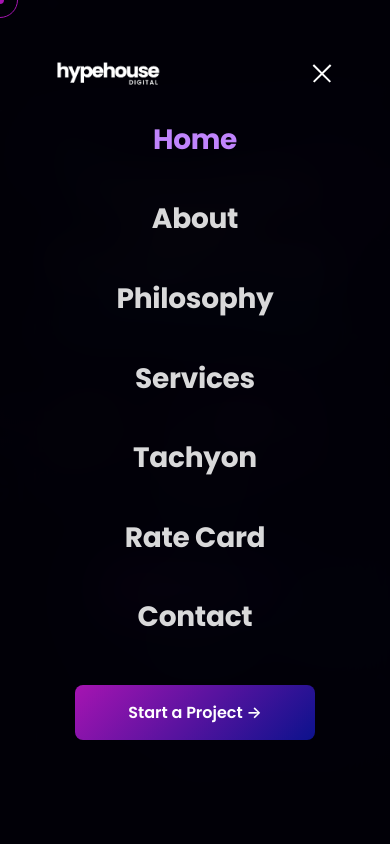
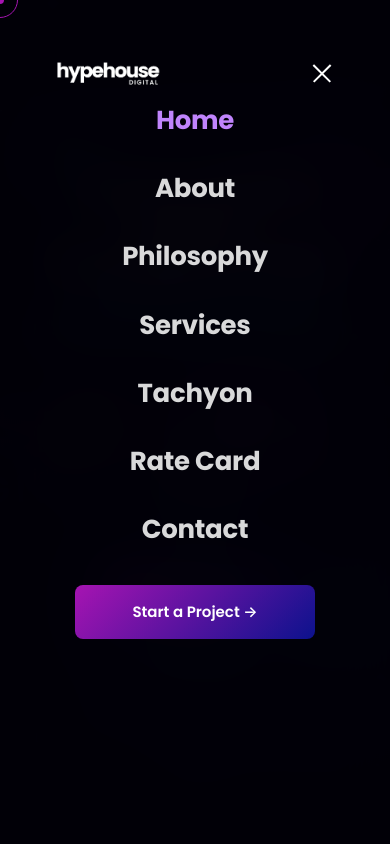
Before and after one commit to faryalamin6-collab/Hype-House, a Next.js app: page / in a window 390 px wide. Both pictures are taken after a click on the button "Toggle menu". Shown: the top 844 px of the page. Built offline with nearby package versions, Linux system fonts and the light colour scheme.

Commit message:
Fix mobile nav overlap + reduce section padding globally
- Mobile overlay: flex-start + paddingTop 88px so Home link is always clickable
- .page-top: 100px desktop / 90px mobile
- Section padding reduced across about, philosophy, home sections

https://claude.ai/code/session_01Sp7vZxT8utYKZszxNtZTKu

```diff
--- a/src/app/about/page.tsx
+++ b/src/app/about/page.tsx
@@ -119,7 +119,7 @@ export default function AboutPage() {
         background: 'rgba(255,255,255,0.02)',
         borderTop: '1px solid rgba(255,255,255,0.06)',
         borderBottom: '1px solid rgba(255,255,255,0.06)',
-        padding: '72px 48px',
+        padding: '56px 48px',
       }}>
         <div style={{ maxWidth: '1200px', margin: '0 auto' }}>
           <ScrollReveal>
@@ -167,7 +167,7 @@ export default function AboutPage() {
       </section>
 
       {/* ── TACHYON MENTION ──────────────────────────────────────────────── */}
-      <section style={{ position: 'relative', zIndex: 10, padding: '64px 48px' }}>
+      <section style={{ position: 'relative', zIndex: 10, padding: '48px 48px' }}>
         <div style={{ maxWidth: '800px', margin: '0 auto', textAlign: 'center' }}>
           <ScrollReveal>
             <div style={{
@@ -198,7 +198,7 @@ export default function AboutPage() {
       </section>
 
       {/* ── CLOSING QUOTE ────────────────────────────────────────────────── */}
-      <section style={{ position: 'relative', zIndex: 10, padding: '64px 48px 80px', textAlign: 'center' }}>
+      <section style={{ position: 'relative', zIndex: 10, padding: '48px 48px 64px', textAlign: 'center' }}>
         <ScrollReveal>
           <blockquote style={{
             fontFamily: 'var(--font-poppins)', fontWeight: 800,
--- a/src/app/globals.css
+++ b/src/app/globals.css
@@ -161,8 +161,8 @@ p, li, span:not(.gradient-text):not(.section-label) {
 
 /* ── INNER PAGE TOP SPACING ──────────────────────────────────────────────── */
 /* Clears the fixed navbar (≈68px) with intentional breathing room.         */
-.page-top { padding-top: 110px; }
-@media (max-width: 768px) { .page-top { padding-top: 80px; } }
+.page-top { padding-top: 100px; }
+@media (max-width: 768px) { .page-top { padding-top: 90px; } }
 
 /* Magnetic button base */
 .btn-primary {
--- a/src/components/layout/Navigation.tsx
+++ b/src/components/layout/Navigation.tsx
@@ -207,7 +207,7 @@ export default function Navigation() {
         </div>
       </nav>
 
-      {/* Mobile overlay */}
+      {/* Mobile overlay — starts below the navbar so logo never overlaps links */}
       <div
         style={{
           position: 'fixed',
@@ -219,8 +219,11 @@ export default function Navigation() {
           display: 'flex',
           flexDirection: 'column',
           alignItems: 'center',
-          justifyContent: 'center',
-          gap: '8px',
+          justifyContent: 'flex-start',
+          paddingTop: '88px',   /* clears the fixed navbar */
+          paddingBottom: '40px',
+          gap: '4px',
+          overflowY: 'auto',
           opacity: mobileOpen ? 1 : 0,
           pointerEvents: mobileOpen ? 'auto' : 'none',
           transition: 'opacity 0.3s ease',
@@ -234,14 +237,14 @@ export default function Navigation() {
             style={{
               fontFamily: 'var(--font-poppins)',
               fontWeight: 700,
-              fontSize: '28px',
+              fontSize: '26px',
               color: pathname === link.href ? '#C084FC' : 'rgba(255,255,255,0.85)',
               textDecoration: 'none',
-              padding: '12px 32px',
+              padding: '10px 32px',
               letterSpacing: '-0.01em',
               opacity: mobileOpen ? 1 : 0,
               transform: mobileOpen ? 'translateY(0)' : 'translateY(20px)',
-              transition: `opacity 0.4s ease ${i * 60}ms, transform 0.4s ease ${i * 60}ms`,
+              transition: `opacity 0.4s ease ${i * 50}ms, transform 0.4s ease ${i * 50}ms`,
             }}
           >
             {link.label}
@@ -252,10 +255,10 @@ export default function Navigation() {
           target="_blank"
           rel="noopener noreferrer"
           style={{
-            marginTop: '24px',
+            marginTop: '20px',
             fontFamily: 'var(--font-poppins)',
             fontWeight: 600,
-            fontSize: '16px',
+            fontSize: '15px',
             color: 'white',
             textDecoration: 'none',
             padding: '14px 40px',
@@ -266,7 +269,7 @@ export default function Navigation() {
             textAlign: 'center',
             opacity: mobileOpen ? 1 : 0,
             transform: mobileOpen ? 'translateY(0)' : 'translateY(20px)',
-            transition: `opacity 0.4s ease ${navLinks.length * 60}ms, transform 0.4s ease ${navLinks.length * 60}ms`,
+            transition: `opacity 0.4s ease ${navLinks.length * 50}ms, transform 0.4s ease ${navLinks.length * 50}ms`,
             display: 'block',
           }}
         >
--- a/src/components/sections/home/Philosophy.tsx
+++ b/src/components/sections/home/Philosophy.tsx
@@ -16,7 +16,7 @@ export default function Philosophy() {
       style={{
         position: 'relative',
         zIndex: 10,
-        padding: '80px 48px',
+        padding: '60px 48px',
       }}
     >
       <div style={{ maxWidth: '1280px', margin: '0 auto' }}>
--- a/src/components/sections/home/ServicesOverview.tsx
+++ b/src/components/sections/home/ServicesOverview.tsx
@@ -83,7 +83,7 @@ export default function ServicesOverview() {
 
   return (
     <section
-      style={{ position: 'relative', zIndex: 10, padding: '80px 48px' }}
+      style={{ position: 'relative', zIndex: 10, padding: '60px 48px' }}
     >
       <div style={{ maxWidth: '1280px', margin: '0 auto' }}>
         <div style={{ textAlign: 'center', marginBottom: '64px' }}>
--- a/src/components/sections/home/TachyonTeaser.tsx
+++ b/src/components/sections/home/TachyonTeaser.tsx
@@ -14,7 +14,7 @@ export default function TachyonTeaser() {
       style={{
         position: 'relative',
         zIndex: 10,
-        padding: '80px 48px',
+        padding: '60px 48px',
         overflow: 'hidden',
       }}
     >
--- a/src/components/sections/home/WhyHypeHouse.tsx
+++ b/src/components/sections/home/WhyHypeHouse.tsx
@@ -12,7 +12,7 @@ const stats = [
 
 export default function WhyHypeHouse() {
   return (
-    <section style={{ position: 'relative', zIndex: 10, padding: '80px 0' }}>
+    <section style={{ position: 'relative', zIndex: 10, padding: '60px 0' }}>
       {/* Full-width image with overlay */}
       <ScrollReveal>
         <div style={{ position: 'relative', width: '100%', minHeight: '500px', overflow: 'hidden' }}>
@@ -28,7 +28,7 @@ export default function WhyHypeHouse() {
           }} />
           <div style={{
             position: 'relative', zIndex: 2,
-            maxWidth: '1200px', margin: '0 auto', padding: '80px 48px',
+            maxWidth: '1200px', margin: '0 auto', padding: '60px 48px',
           }}>
             <SectionLabel>Why HypeHouse</SectionLabel>
             <h2 style={{
```
Also changed, not shown: src/app/philosophy/page.tsx (+4 -4 lines).
